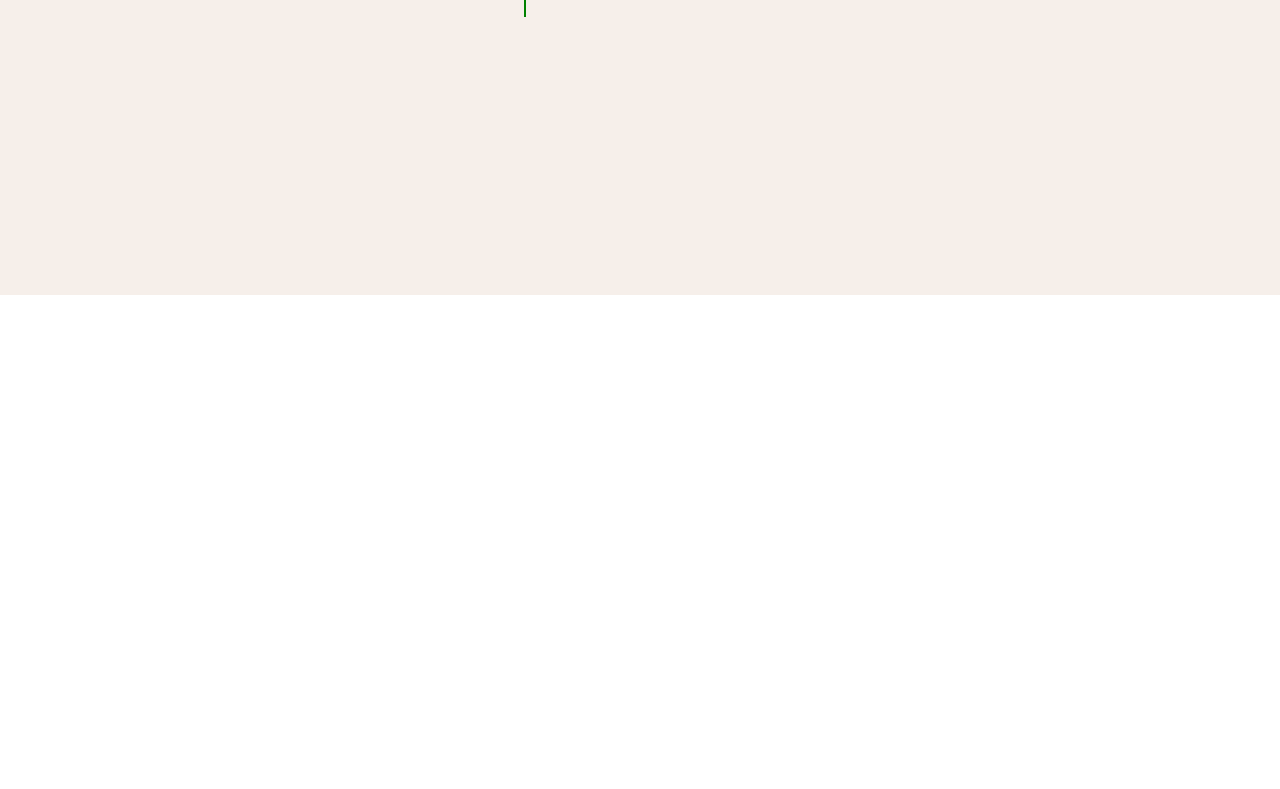
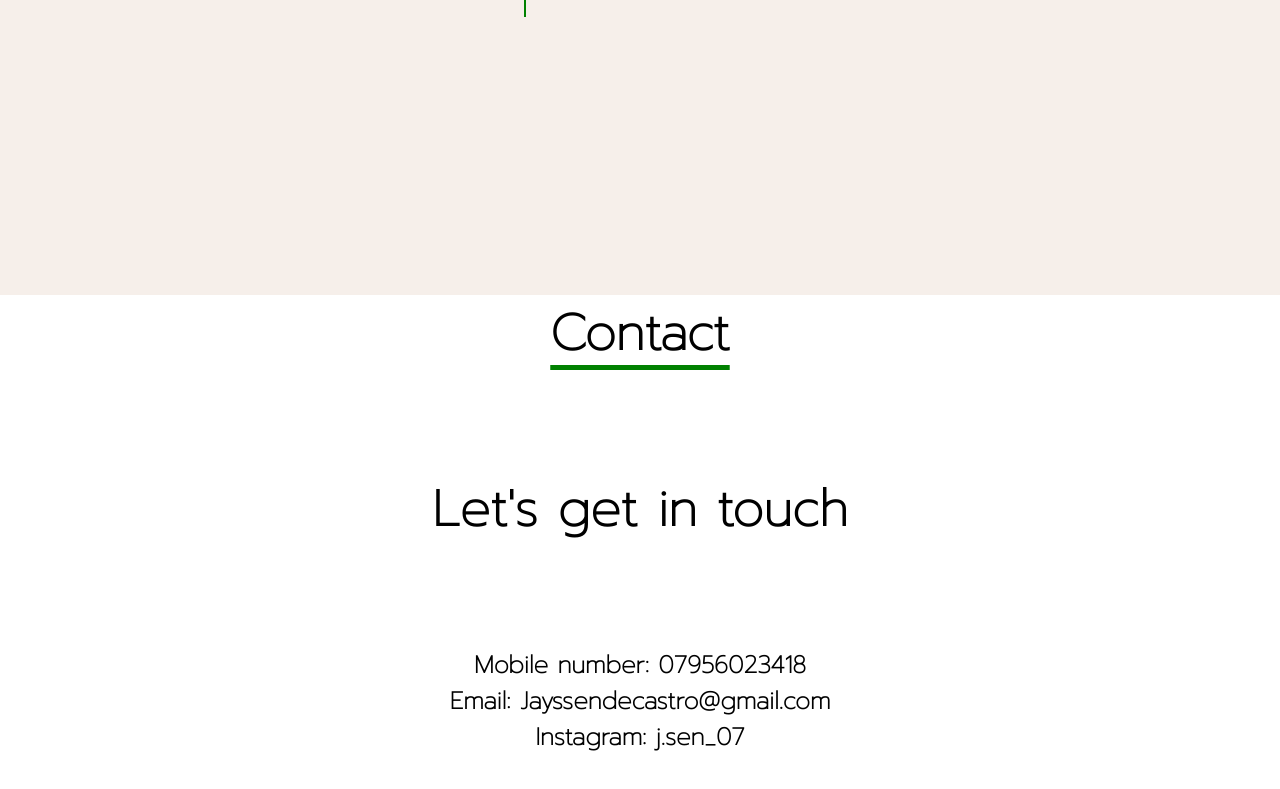
Before and after one commit to jsen07/portfolio-react, a React (Create React App) app: page / in a window 1280 px wide. Shown: the part 3005-3794 px from the top of the page. Before the commit the page ends 3300 px from the top, so only its background shows below. Built offline with nearby package versions, Linux system fonts and the light colour scheme.

Commit message:
contact me added

```diff
--- a/src/App.css
+++ b/src/App.css
@@ -334,3 +334,26 @@ nav ul li a:hover {
     margin: 20px 10px;
     text-align: left;
 }
+
+/* CONTACT ME */
+.contact-me {
+    width: 100%;
+    height: 600px;
+    display: block;
+    justify-content: center;
+    align-items: center;
+    text-align: center;
+}
+
+.contact-info {
+    display: inline-block;
+}
+
+
+.contact-me h2, .contact-info h1 {
+    margin-top: 100px;
+    text-align: center;
+    font-family: prompt-thin;
+    text-decoration: none;
+
+}
--- a/src/App.js
+++ b/src/App.js
@@ -4,6 +4,7 @@ import Navbar from './components/navbar.js';
 import ContentHero from './components/content-hero.js';
 import Projects from './components/projects.js';
 import Aboutme from './components/aboutme.js';
+import Contactme from './components/contactme.js';
 function App() {
   return (
 <>
@@ -11,6 +12,7 @@ function App() {
       <ContentHero />
       <Projects />
       <Aboutme />
+      <Contactme />
 
 </>
 
--- /dev/null
+++ b/src/components/contactme.js
@@ -0,0 +1,17 @@
+import React from 'react'
+
+export default function Contactme() {
+  return (
+    <section class="contact-me" id="contact">
+    <h1>Contact</h1>
+    <div class="contact-info">
+        <h1> Let's get in touch</h1>
+        <h2>
+            Mobile number: 07956023418 <br></br>
+            Email: Jayssendecastro@gmail.com <br></br>
+            Instagram: j.sen_07
+        </h2>
+    </div>
+</section>
+  )
+}
```
